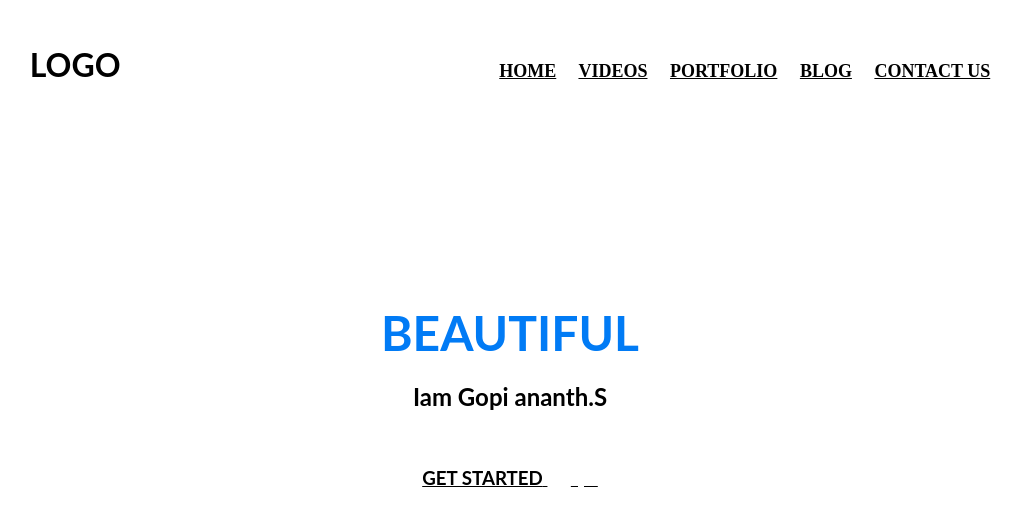
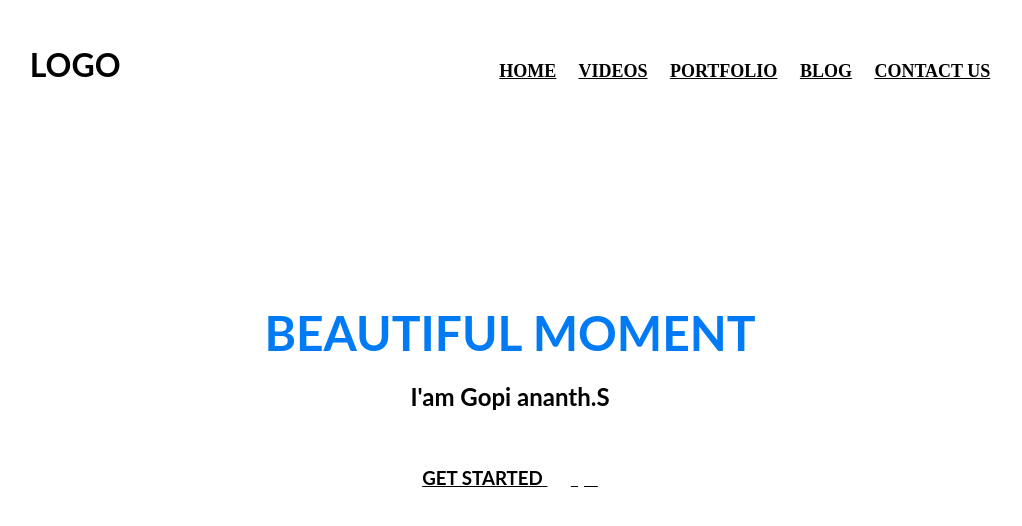
Before and after one commit to gopiananth14124S/gopiananth14124S.github.io, a plain HTML site: page index.html in a window 1280 px wide. Shown: the whole page, without its empty margins (130-1152 px from the left). Drawn offline with Linux system fonts and the light colour scheme.

Commit message:
Update index.html

```diff
--- a/index.html
+++ b/index.html
@@ -25,12 +25,12 @@
 	<br /><br /><br /><br /><br /><br /><br /><br /><br /><br />
 	<h1 align="center">
 		<font face="Lato" color="#017bf5" size="7">
-			BEAUTIFUL
+			BEAUTIFUL MOMENT
 		</font>
 	</h1>
 	<h3 align="center">
 		<font face="Lato" color="#000" size="5">
-                   Iam Gopi ananth.S
+                   I'am Gopi ananth.S
 		</font>
 	</h3>
 	<br />
```
